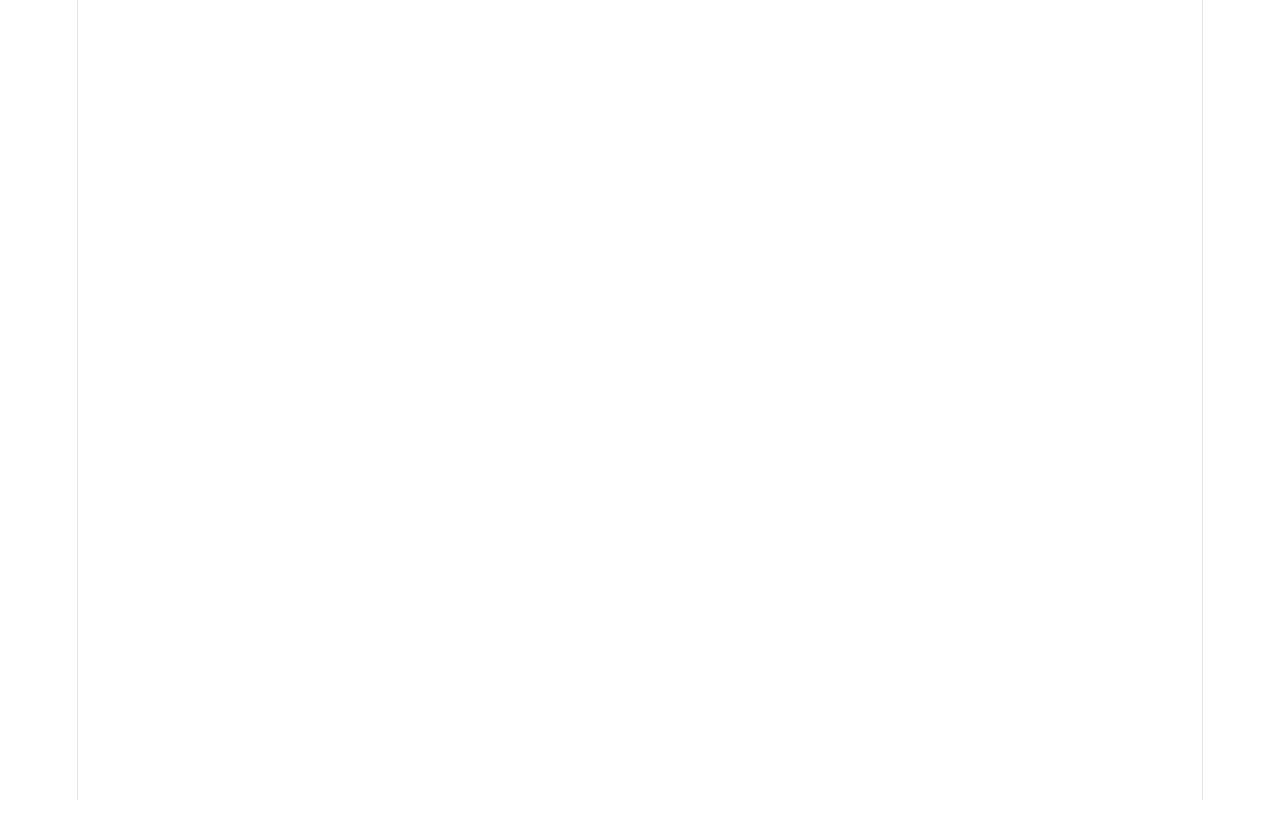
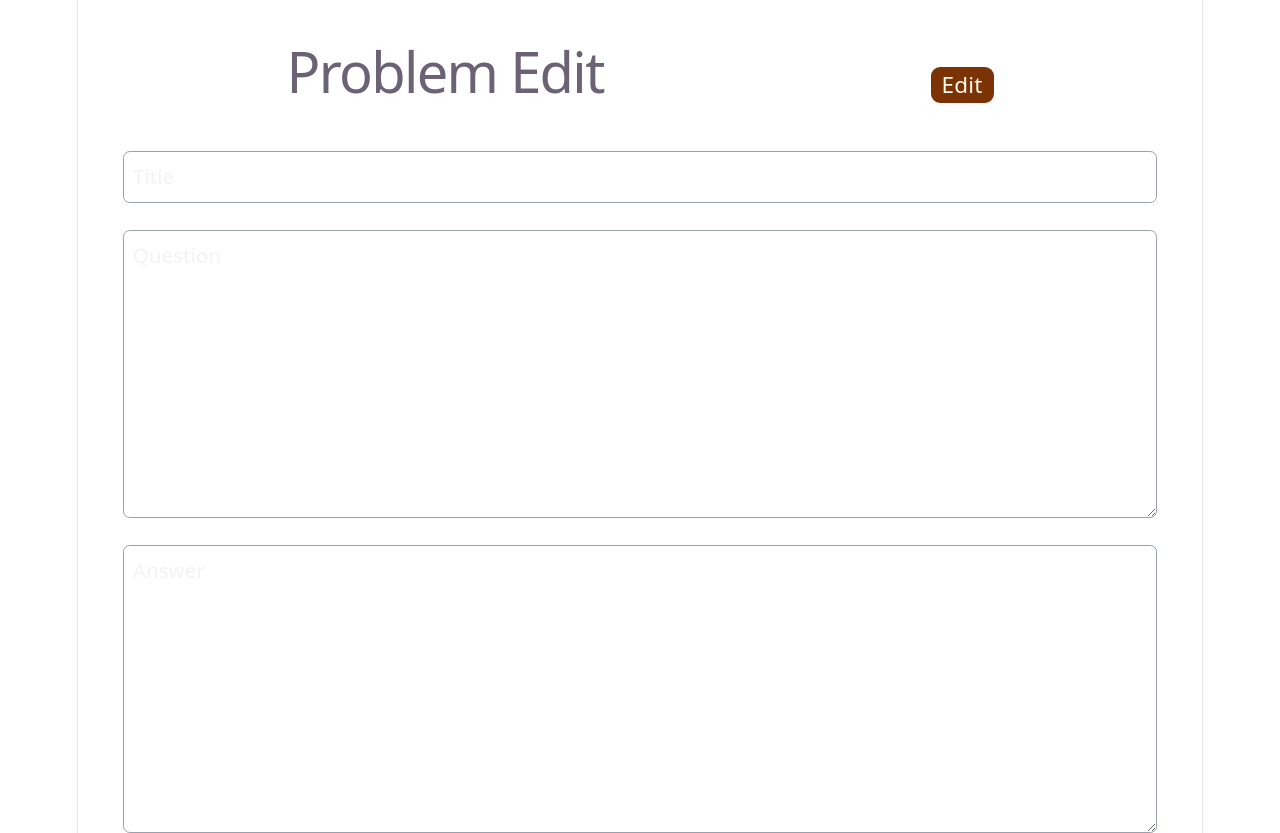
Before and after one commit to workingpoormann/Problem-Solving, a React (Vite) app: page /problem/edit/1 in a window 1280 px wide. Before the commit this address had no page. Before the commit the page ends 800 px from the top, so only its background shows below. Built offline with nearby package versions, Linux system fonts and the light colour scheme; no server answers.

Commit message:
frontend: problem edit

```diff
--- /dev/null
+++ b/src/ProblemEdit.tsx
@@ -0,0 +1,99 @@
+import React from "react";
+import { NavLink, useNavigate, useParams } from "react-router";
+import type { ProblemType } from "../types/problem";
+
+const fetchData = async (id: number) => {
+  const res = await fetch(`http://localhost:3001/problem/${id}`);
+  const data = await res.json();
+  return data;
+};
+
+export default function ProblemEdit() {
+  const navigate = useNavigate();
+  const { problemId } = useParams();
+
+  const [problem, setProblem] = React.useState<ProblemType>({
+    id: 0,
+    title: "",
+    question: "",
+    answer: "",
+  });
+
+  React.useEffect(() => {
+    fetchData(Number(problemId)).then(setProblem);
+  }, [problemId]);
+
+  return (
+    <section>
+      <form
+        method="put"
+        className="flex flex-col gap-2 mx-10"
+        onSubmit={async (e) => {
+          e.preventDefault();
+
+          const formData = new FormData(e.currentTarget);
+          await fetch(`http://localhost:3001/problem/edit/${problemId}`, {
+            method: "PUT",
+            body: JSON.stringify({
+              title: formData.get("title"),
+              question: formData.get("question"),
+              answer: formData.get("answer"),
+            }),
+            headers: {
+              "Content-Type": "application/json",
+            },
+          });
+
+          navigate("/");
+        }}
+      >
+        <header className="flex justify-around items-baseline">
+          <NavLink to="/">
+            <h1 className="text-xl">Problem Edit</h1>
+          </NavLink>
+
+          <button
+            type="submit"
+            className={`border-2 text-xl px-2 rounded-lg
+              border-amber-900 hover:border-amber-200
+              bg-amber-900 hover:bg-amber-200
+              text-amber-50 hover:text-amber-900
+              transition delay-50`}
+          >
+            Edit
+          </button>
+        </header>
+
+        <section className="flex flex-col gap-6">
+          <input
+            type="text"
+            name="title"
+            id="title"
+            placeholder="Title"
+            defaultValue={problem.title}
+            className={`border border-gray-400 rounded-md p-2
+              text-lg text-gray-200`}
+          />
+
+          <textarea
+            name="question"
+            id="question"
+            placeholder="Question"
+            defaultValue={problem.question}
+            className={`border border-gray-400 rounded-md p-2 h-64
+              text-lg text-gray-200`}
+          ></textarea>
+
+          <textarea
+            name="answer"
+            id="answer"
+            placeholder="Answer"
+            defaultValue={problem.answer}
+            className={`border border-gray-400 rounded-md p-2 h-64
+              text-lg text-gray-200`}
+          ></textarea>
+        </section>
+      </form>
+    </section>
+  );
+}
--- a/src/main.tsx
+++ b/src/main.tsx
@@ -5,14 +5,18 @@ import App from "./App.tsx";
 import "./index.css";
 import ProblemCreate from "./ProblemCreate.tsx";
 import ProblemDetail from "./ProblemDetail.tsx";
+import ProblemEdit from "./ProblemEdit.tsx";
 
 createRoot(document.getElementById("root")!).render(
   <StrictMode>
     <BrowserRouter>
       <Routes>
         <Route path="/" element={<App />} />
-        <Route path="/problem/create" element={<ProblemCreate />} />
-        <Route path="/problem/:problemId" element={<ProblemDetail />} />
+        <Route path="/problem">
+          <Route path="create" element={<ProblemCreate />} />
+          <Route path=":problemId" element={<ProblemDetail />} />
+          <Route path="edit/:problemId" element={<ProblemEdit />} />
+        </Route>
       </Routes>
     </BrowserRouter>
   </StrictMode>,
```
